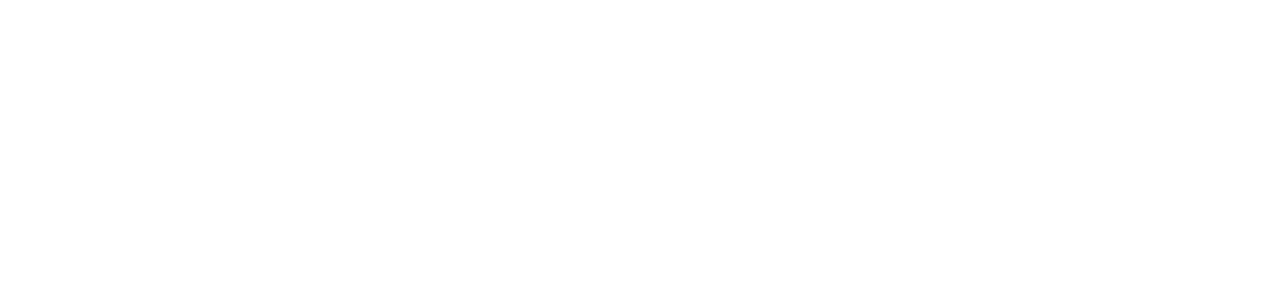
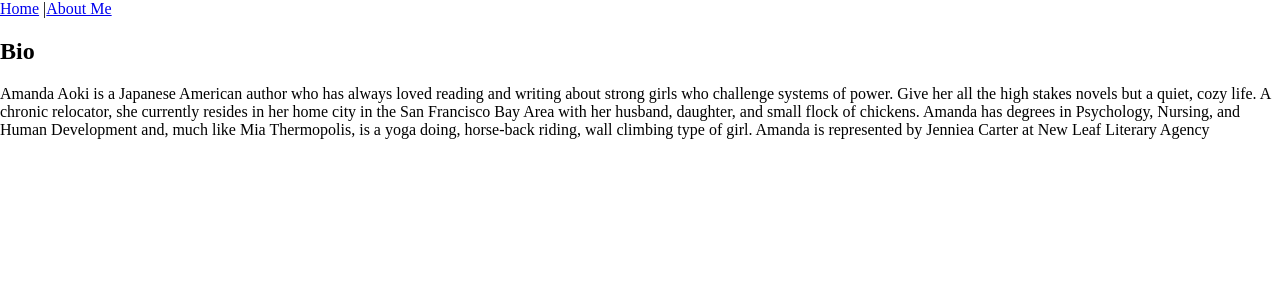
Before and after one commit to jaubrey92/amanda_aoki, a React (Vite) app: page /about in a window 1280 px wide. Shown: the top 300 px of the page. Built offline with nearby package versions, Linux system fonts and the light colour scheme.

Commit message:
Home, About Page, NavBar

```diff
--- a/package.json
+++ b/package.json
@@ -10,7 +10,8 @@
   },
   "dependencies": {
     "react": "^18.2.0",
-    "react-dom": "^18.2.0"
+    "react-dom": "^18.2.0",
+    "react-router-dom": "^6.15.0"
   },
   "devDependencies": {
     "@types/react": "^18.2.15",
--- a/src/App.jsx
+++ b/src/App.jsx
@@ -1,7 +1,21 @@
 import './App.css'
+import Header from './components/Header'
+import Home from './pages/Home'
+import AboutMe from './pages/AboutMe'
+import { Route, Routes } from 'react-router-dom'
 
 const App = () => {
-  return <div className="App"></div>
+  return (
+    <div className="App">
+      <Header />
+      <main>
+        <Routes>
+          <Route path="/" element={<Home />} />
+          <Route path="/about" element={<AboutMe />} />
+        </Routes>
+      </main>
+    </div>
+  )
 }
 
 export default App
--- a/src/components/Header.jsx
+++ b/src/components/Header.jsx
@@ -4,8 +4,7 @@
   return (
     <header>
       <nav className="navStyle">
-        <Link to="/">Home</Link> |<Link to="/about">About Me</Link> |
-        <Link to="/portfolio">Portfolio</Link>
+        <Link to="/">Home</Link> |<Link to="/about">About Me</Link>
       </nav>
     </header>
   )
--- a/src/main.jsx
+++ b/src/main.jsx
@@ -1,5 +1,10 @@
 import React from 'react'
 import ReactDOM from 'react-dom/client'
 import App from './App.jsx'
+import { BrowserRouter } from 'react-router-dom'
 
-ReactDOM.createRoot(document.getElementById('root')).render(<App />)
+ReactDOM.createRoot(document.getElementById('root')).render(
+  <BrowserRouter>
+    <App />
+  </BrowserRouter>
+)
--- a/src/pages/AboutMe.jsx
+++ b/src/pages/AboutMe.jsx
@@ -0,0 +1,20 @@
+const AboutMe = () => {
+  return (
+    <div>
+      <h2>Bio</h2>
+      <p>
+        Amanda Aoki is a Japanese American author who has always loved reading
+        and writing about strong girls who challenge systems of power. Give her
+        all the high stakes novels but a quiet, cozy life. A chronic relocator,
+        she currently resides in her home city in the San Francisco Bay Area
+        with her husband, daughter, and small flock of chickens. Amanda has
+        degrees in Psychology, Nursing, and Human Development and, much like Mia
+        Thermopolis, is a yoga doing, horse-back riding, wall climbing type of
+        girl. Amanda is represented by Jenniea Carter at New Leaf Literary
+        Agency
+      </p>
+    </div>
+  )
+}
+
+export default AboutMe
```
